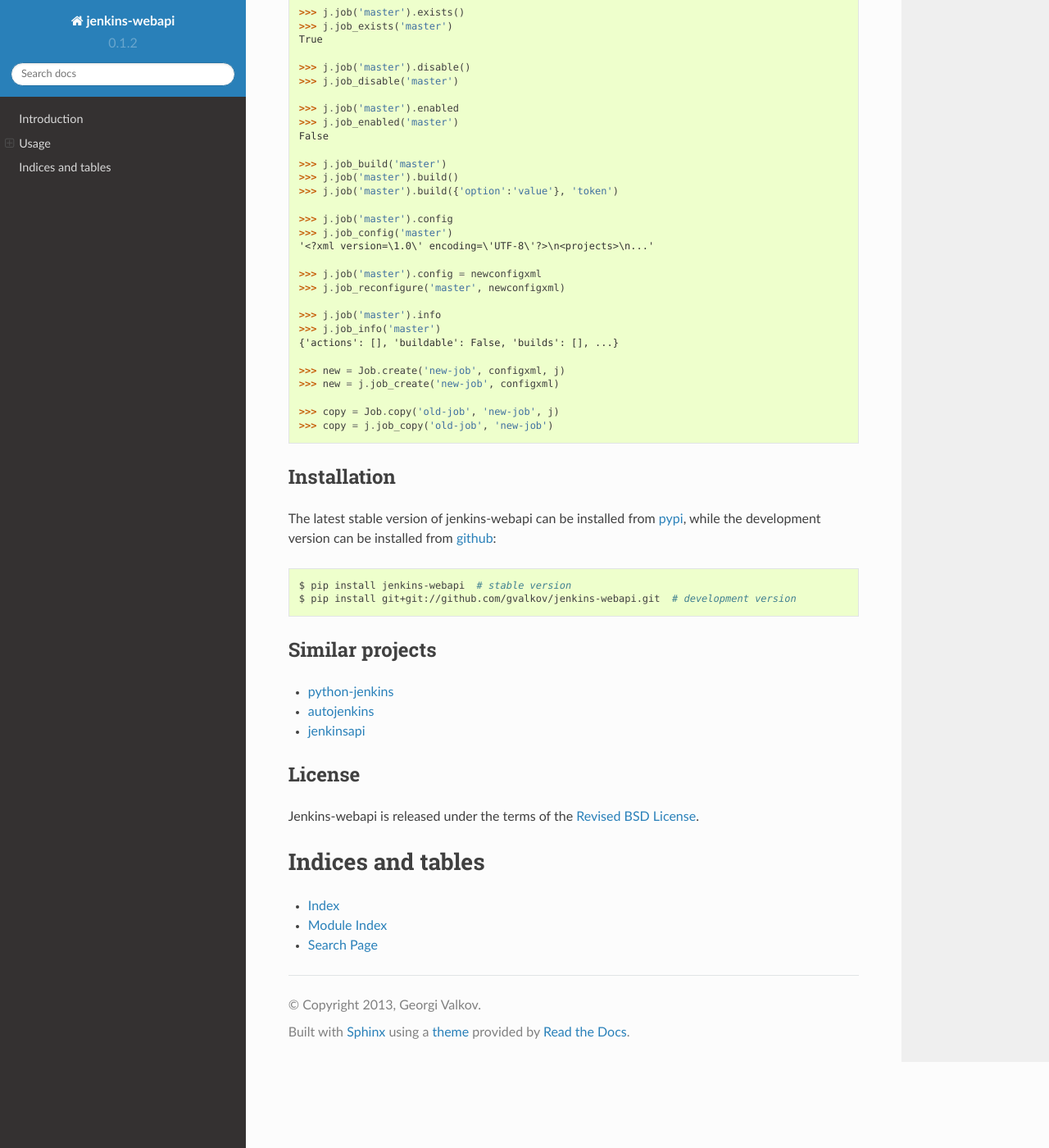
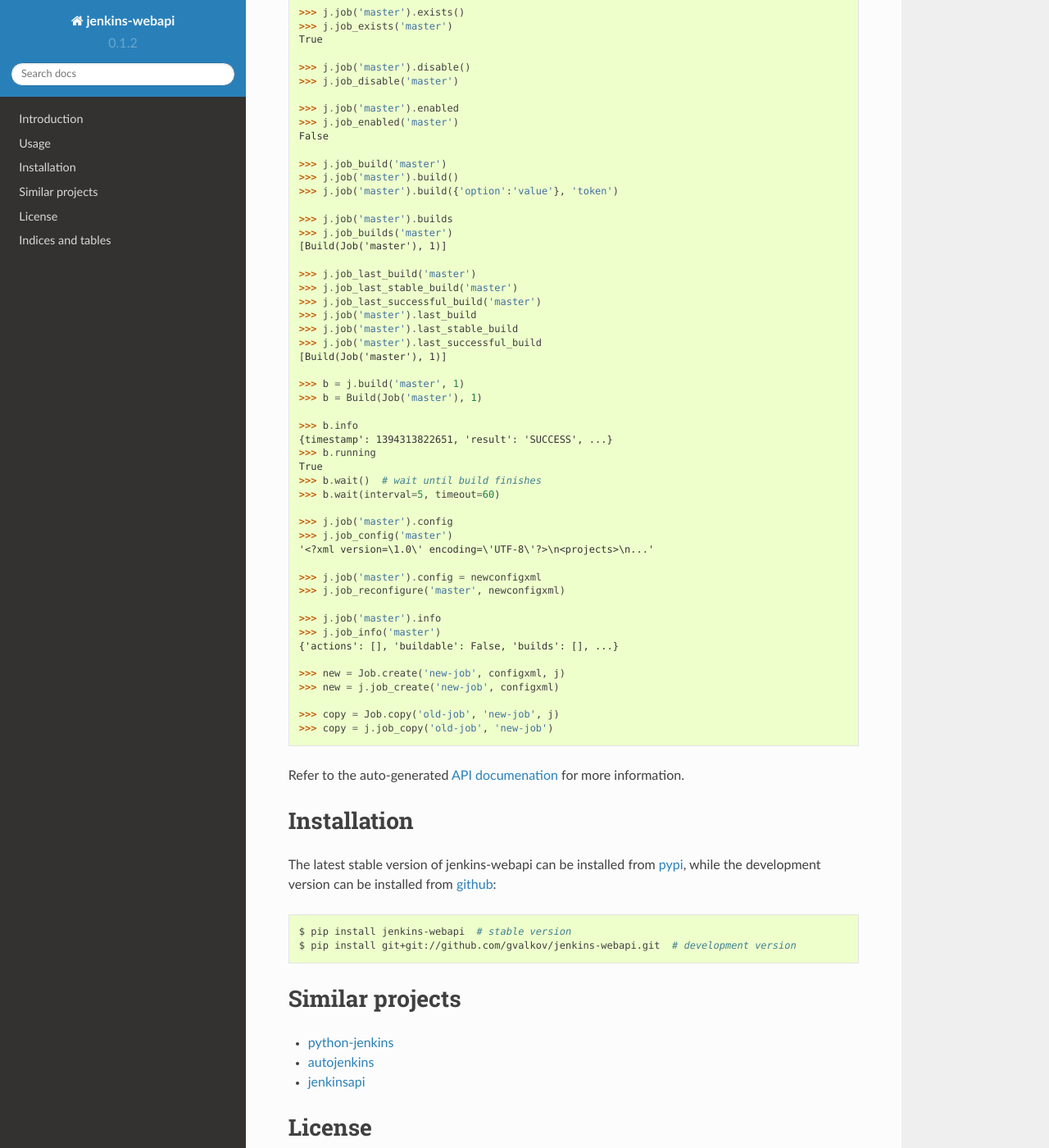
Before and after one commit to gvalkov/jenkins-webapi, a Sphinx documentation site: the page built from doc/index.rst, in a window 1280 px wide and 1400 px high, scrolled down 563 px. Shown: the whole window at 82% size. Built offline with Sphinx 7.4.7 and the Read the Docs theme 2.0.0, drawn with Linux system fonts in a browser that asks for light colours.

Commit message:
add auto-generated apidoc

```diff
--- /dev/null
+++ b/doc/apidoc.rst
@@ -0,0 +1,6 @@
+API documentation
+-----------------
+
+.. automodule:: jenkins
+   :members:
+   :undoc-members:
--- a/doc/conf.py
+++ b/doc/conf.py
@@ -6,7 +6,7 @@
 
 on_rtd = os.environ.get('READTHEDOCS', None) == 'True'
 
-extensions = []
+extensions = ['sphinx.ext.autodoc', 'sphinx.ext.viewcode']
 templates_path = ['_templates']
 source_suffix = '.rst'
 #source_encoding = 'utf-8-sig'
--- a/doc/index.rst
+++ b/doc/index.rst
@@ -14,7 +14,7 @@
 
 .. code-block:: python
 
-   >>> from jenkins import Jenkins, JenkinsError, Job
+   >>> from jenkins import Jenkins, JenkinsError, Job, Build
 
    >>> j = Jenkins('http://server:port', 'username', 'password')
 
@@ -39,6 +39,28 @@
    >>> j.job('master').build()
    >>> j.job('master').build({'option':'value'}, 'token')
 
+   >>> j.job('master').builds
+   >>> j.job_builds('master')
+   [Build(Job('master'), 1)]
+
+   >>> j.job_last_build('master')
+   >>> j.job_last_stable_build('master')
+   >>> j.job_last_successful_build('master')
+   >>> j.job('master').last_build
+   >>> j.job('master').last_stable_build
+   >>> j.job('master').last_successful_build
+   [Build(Job('master'), 1)]
+
+   >>> b = j.build('master', 1)
+   >>> b = Build(Job('master'), 1)
+
+   >>> b.info
+   {timestamp': 1394313822651, 'result': 'SUCCESS', ...}
+   >>> b.running
+   True
+   >>> b.wait()  # wait until build finishes
+   >>> b.wait(interval=5, timeout=60)
+
    >>> j.job('master').config
    >>> j.job_config('master')
    '<?xml version=\1.0\' encoding=\'UTF-8\'?>\n<projects>\n...'
@@ -56,8 +78,12 @@
    >>> copy = Job.copy('old-job', 'new-job', j)
    >>> copy = j.job_copy('old-job', 'new-job')
 
+Refer to the auto-generated :doc:`API documenation <apidoc>` for more
+information.
+
+
 Installation
-------------
+============
 
 The latest stable version of jenkins-webapi can be installed from
 pypi_, while the development version can be installed from github_:
@@ -69,7 +95,7 @@
 
 
 Similar projects
-----------------
+================
 
 * python-jenkins_
 * autojenkins_
@@ -77,7 +103,7 @@
 
 
 License
--------
+=======
 
 Jenkins-webapi is released under the terms of the `Revised BSD License`_.
 
```
Also changed, not shown: 1 other file.
